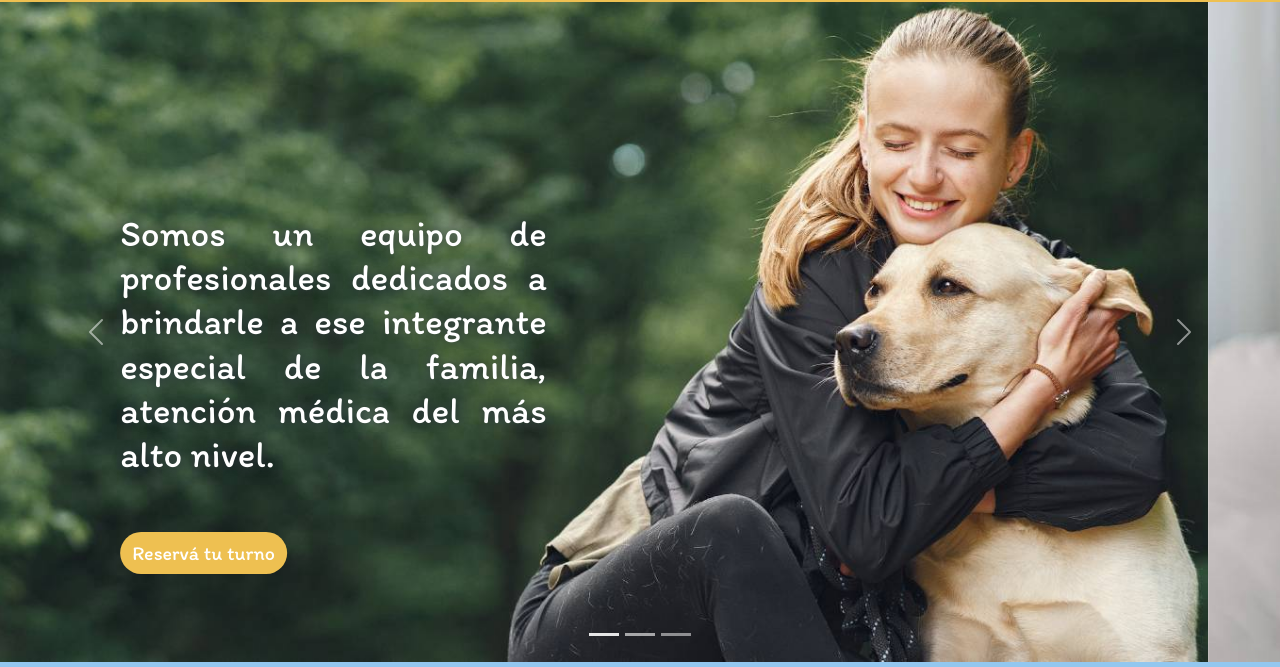
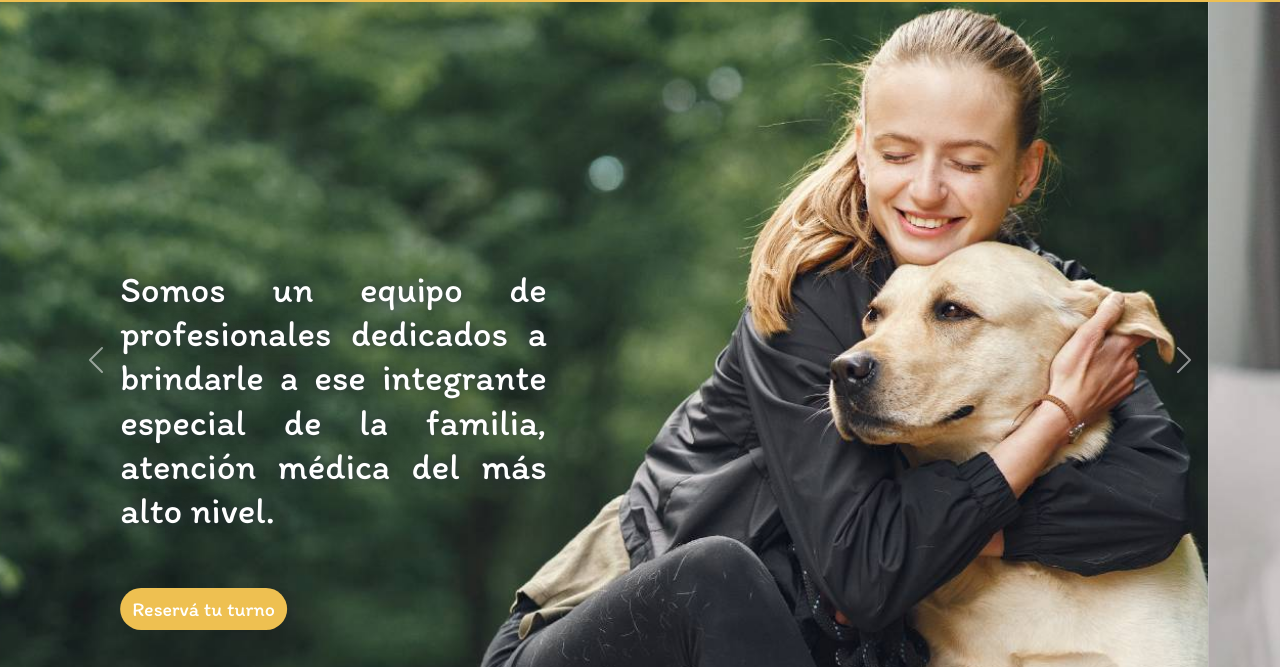
Before and after one commit to FacuMe/PF-Menendez, a plain HTML site: page index.html in a window 1280 px wide. Shown: the part 90-757 px from the top of the page. Drawn offline with nearby package versions, Linux system fonts and the light colour scheme.

Commit message:
algunos ajustes en index

```diff
--- a/css/styles.css
+++ b/css/styles.css
@@ -267,7 +267,7 @@ footer {
 /* index carousel */
 
 .carousel__slide__img {
-    height: 660px;
+    height: 89.5vh;
     width:100%;
     object-fit: cover;
     overflow: hidden;
@@ -275,7 +275,7 @@ footer {
 }
 
 .carousel__slide__content {
-    text-align: justify;
+    text-align:justify;
     height: 100%;
     display: flex;
     flex-direction: column;
@@ -951,10 +951,12 @@ footer {
 }
 
 @media  screen and (min-width:1200px) {
-    /* ..................
+
+    /*.................
         SERVICIOS.HTML
-        .................
-     */
+      ................
+    */
+
     .services__service__info__content {
         font-size: calc(0.45rem + 1vw);
     }
```
